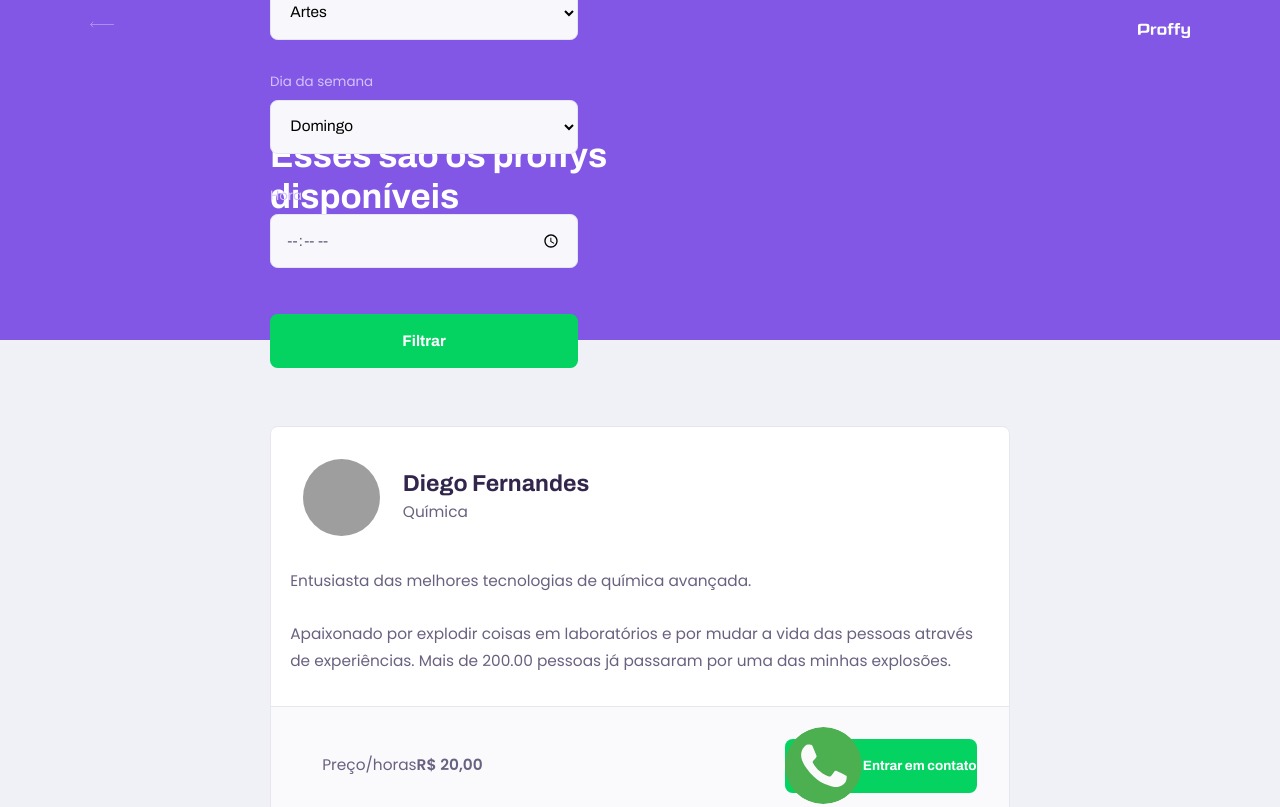
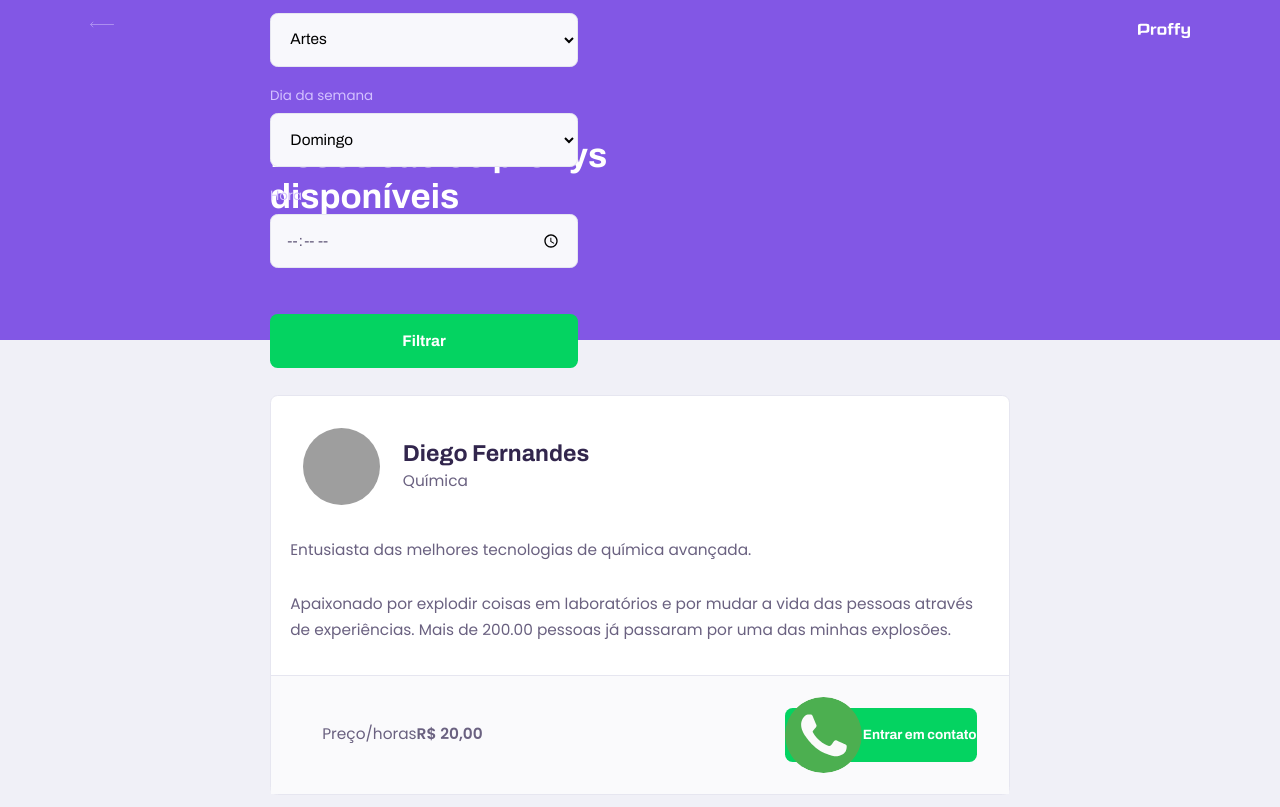
Before and after one commit to adamdiasdias/Practicing-Html5-CSS3-Javascript, a plain HTML site: page study.html in a window 1280 px wide. Shown: the top 807 px of the page. Drawn offline with Linux system fonts and the light colour scheme; grey boxes are pictures that could not be loaded.

Commit message:
search-teachers

```diff
--- a/styles/partials/page-study.css
+++ b/styles/partials/page-study.css
@@ -264,7 +264,12 @@
         #page-study main {
             padding: 32px 0;
             max-width: 740px;
-            margin:
+            margin: 0 auto;
+
+        }
+
+        #search-teachers .select-block {
+            margin-bottom: 0;
         }
 
     }
```
